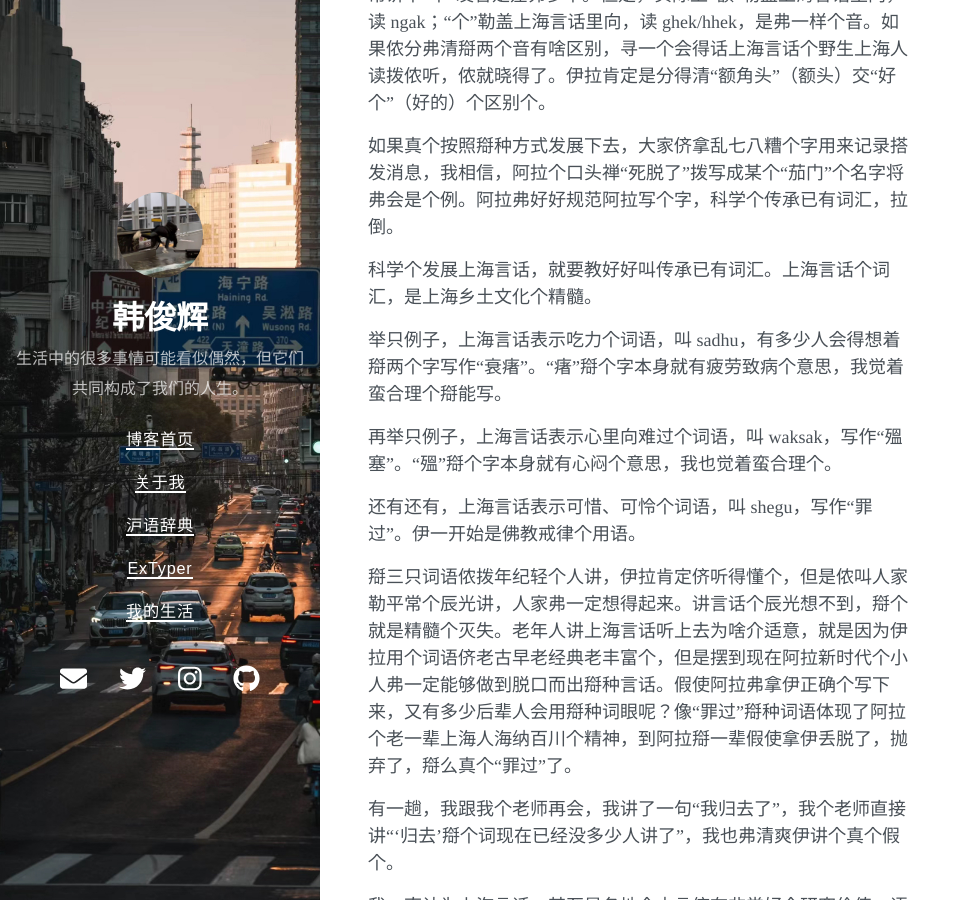
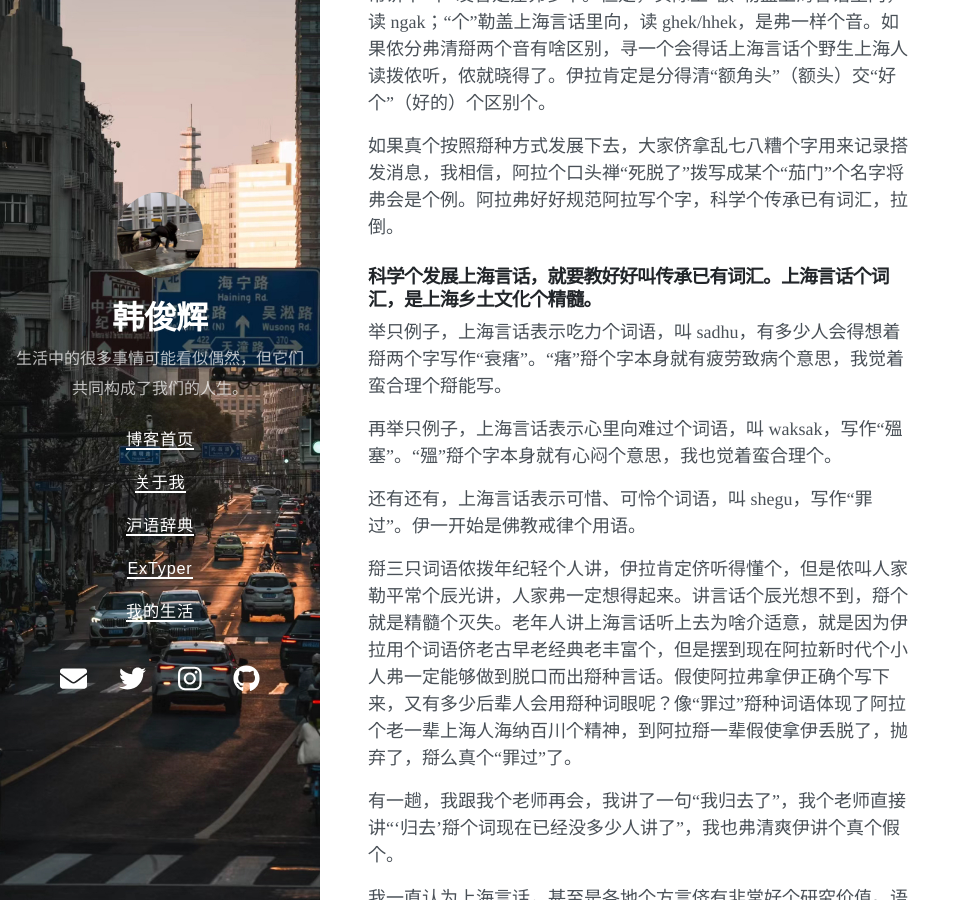
Before and after one commit to sugoijosephhan/sugoijosephhan.github.io, a Jekyll site: the page built from _posts/2024-10-05-谈谈上海言话个“正字”搭上海言话理想个发展趋势.md, in a window 1280 px wide and 900 px high, scrolled down 1834 px. Shown: the whole window, without its empty margins (0-971 px from the left). Built offline with Jekyll 4.4.1, drawn with Linux system fonts in a browser that asks for light colours; nearby versions of some CDN libraries.

Commit message:
2024/11/17/12:45 - Modified the contents.

```diff
--- a/_posts/2024-10-05-谈谈上海言话个“正字”搭上海言话理想个发展趋势.md
+++ b/_posts/2024-10-05-谈谈上海言话个“正字”搭上海言话理想个发展趋势.md
@@ -31,7 +31,7 @@ date: 2024-10-05 15:00 +0800
 
 如果真个按照搿种方式发展下去，大家侪拿乱七八糟个字用来记录搭发消息，我相信，阿拉个口头禅“死脱了”拨写成某个“茄门”个名字将弗会是个例。阿拉弗好好规范阿拉写个字，科学个传承已有词汇，拉倒。
 
-科学个发展上海言话，就要教好好叫传承已有词汇。上海言话个词汇，是上海乡土文化个精髓。
+### 科学个发展上海言话，就要教好好叫传承已有词汇。上海言话个词汇，是上海乡土文化个精髓。
 
 举只例子，上海言话表示吃力个词语，叫 sadhu，有多少人会得想着搿两个字写作“衰瘏”。“瘏”搿个字本身就有疲劳致病个意思，我觉着蛮合理个搿能写。
 
```
